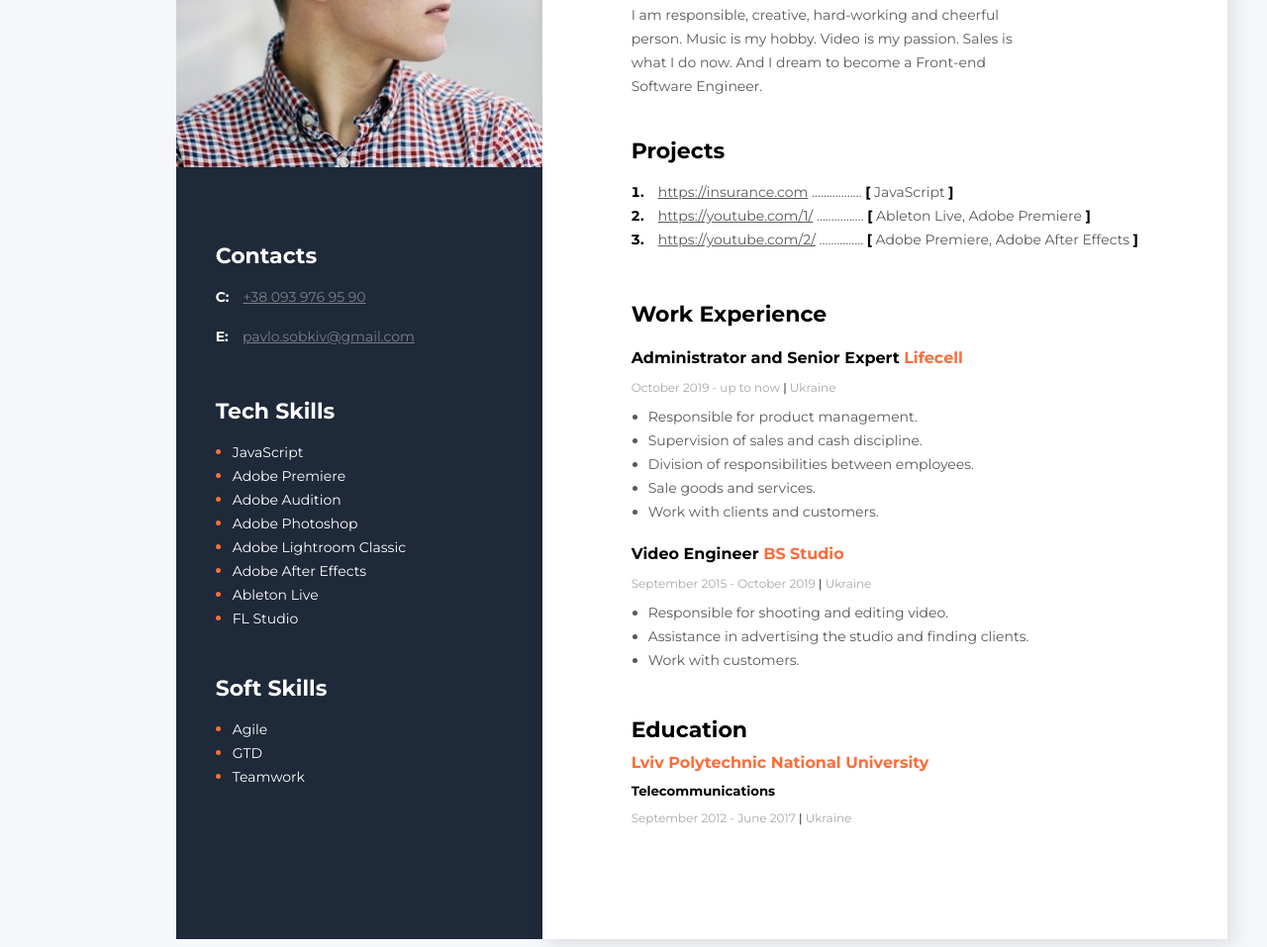
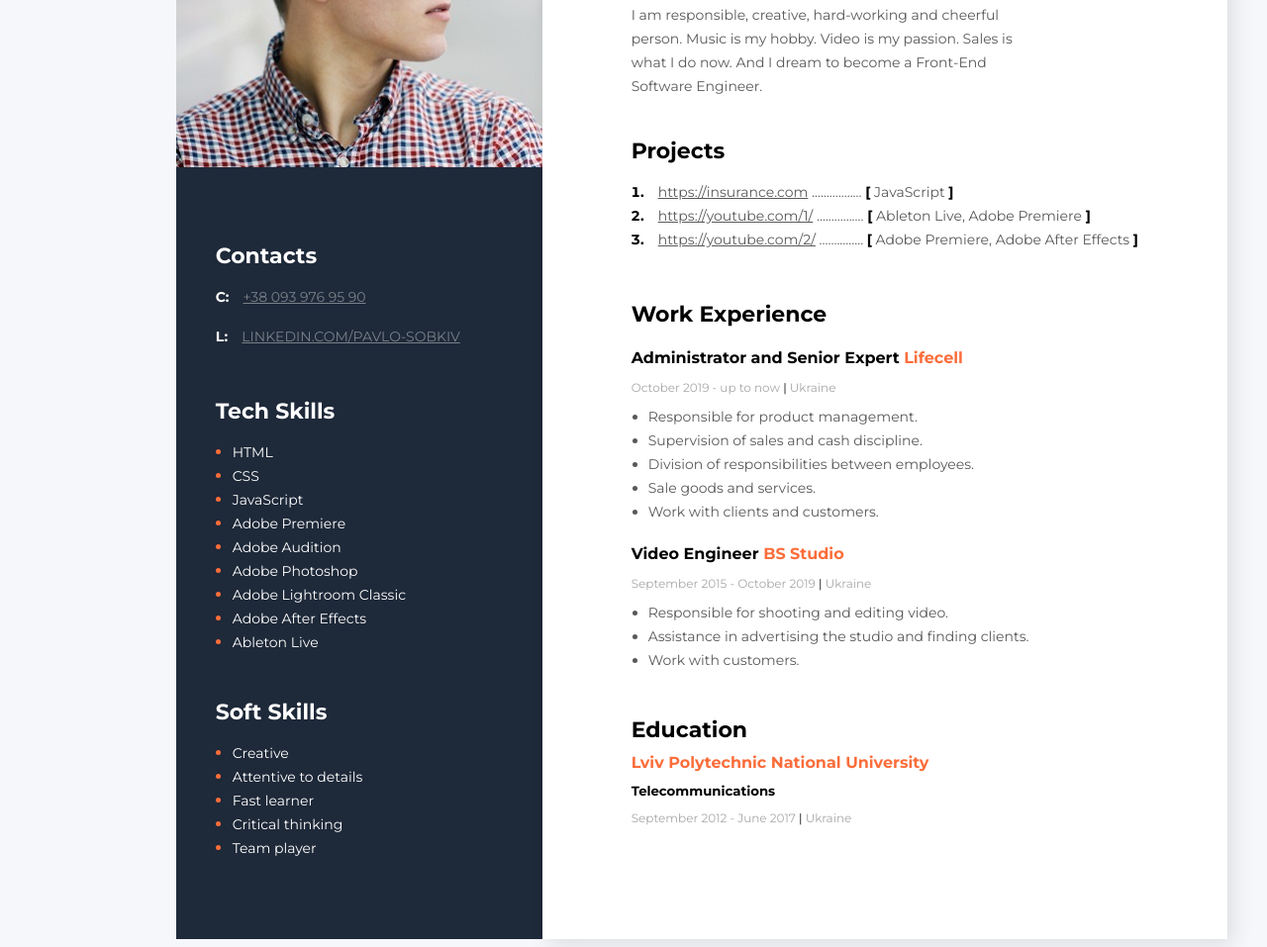
Before and after one commit to sobkiv/old-resume, a plain HTML site: page index.html in a window 1280 px wide. Shown: the part 249-1206 px from the top of the page at 99% size. Drawn offline with Linux system fonts and the light colour scheme.

Commit message:
Update index.html

```diff
--- a/index.html
+++ b/index.html
@@ -24,7 +24,7 @@
                 <h1 class="about_name">Pavlo Sobkiv</h1>
 
                 <p class="about_description">
-                    I am responsible, creative, hard-working and cheerful person. Music is my hobby. Video is my passion. Sales is what I do now. And I dream to become a Front-end Software Engineer.
+                    I am responsible, creative, hard-working and cheerful person. Music is my hobby. Video is my passion. Sales is what I do now. And I dream to become a Front-End Software Engineer.
                 </p>
 
             </div>
@@ -105,8 +105,8 @@
                         <a href="tel:+380939769590" class="contact_link">+38 093 976 95 90</a>
                     </p>
                     <p>
-                        <span class="contact_type">E:</span>
-                        <a href="mailto:pavlo.sobkiv@gmail.com"  class="contact_link">pavlo.sobkiv@gmail.com</a>
+                        <span class="contact_type">L:</span>
+                        <a href="mailto:LINKEDIN.COM/PAVLO-SOBKIV"  class="contact_link">LINKEDIN.COM/PAVLO-SOBKIV</a>
                     </p>
                 </div>
             </div>
@@ -114,6 +114,8 @@
             <div class="tech_skills">
                 <h3 class="sidebar_title">Tech Skills</h3>
                 <ul class="tech_skills_list">
+                    <li class="teck_skills_item"> <span class="teck_skills_text">HTML</span> </li>
+                    <li class="teck_skills_item"> <span class="teck_skills_text">CSS</span> </li>
                     <li class="teck_skills_item"> <span class="teck_skills_text">JavaScript</span> </li>
                     <li class="teck_skills_item"> <span class="teck_skills_text">Adobe Premiere</span> </li>
                     <li class="teck_skills_item"> <span class="teck_skills_text">Adobe Audition</span> </li>
@@ -121,17 +123,20 @@
                     <li class="teck_skills_item"> <span class="teck_skills_text">Adobe Lightroom Classic</span> </li>
                     <li class="teck_skills_item"> <span class="teck_skills_text">Adobe After Effects</span> </li>
                     <li class="teck_skills_item"> <span class="teck_skills_text">Ableton Live</span> </li>
-                    <li class="teck_skills_item"> <span class="teck_skills_text">FL Studio</span> </li>
+
                 </ul>
 
             </div>
-            <!--Soft Skills-->
+            <!--Personal Skills-->
             <div class="soft_skills">
                 <h3 class="sidebar_title">Soft Skills</h3>
                 <ul class="soft_skills_list">
-                    <li class="soft_skills_item"> <span class="soft_skills_text">Agile</span> </li>
-                    <li class="soft_skills_item"> <span class="soft_skills_text">GTD</span> </li>
-                    <li class="soft_skills_item"> <span class="soft_skills_text">Teamwork</span> </li>
+                    <li class="soft_skills_item"> <span class="soft_skills_text">Creative</span> </li>
+                    <li class="soft_skills_item"> <span class="soft_skills_text">Attentive to details</span> </li>
+                    <li class="soft_skills_item"> <span class="soft_skills_text">Fast learner</span> </li>
+                    <li class="soft_skills_item"> <span class="soft_skills_text">Critical thinking</span> </li>
+                    <li class="soft_skills_item"> <span class="soft_skills_text">Team player</span> </li>
+
                 </ul>
             </div>
         </aside>
```
